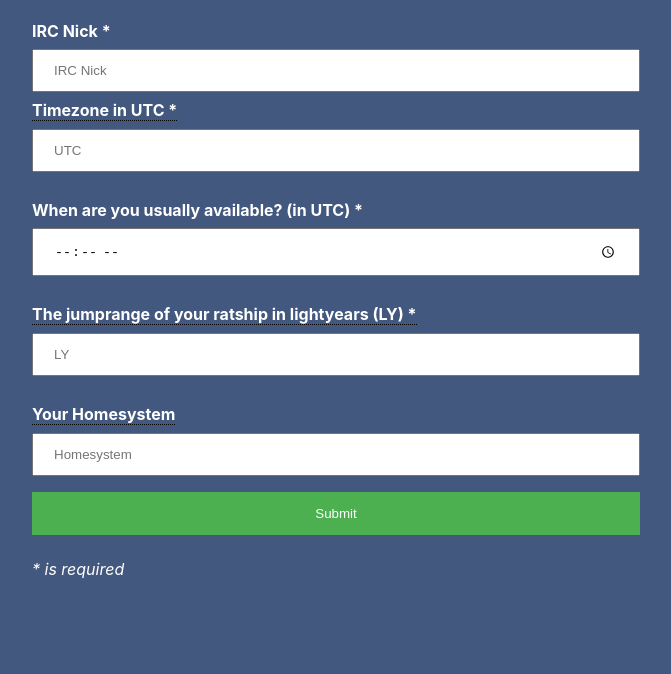
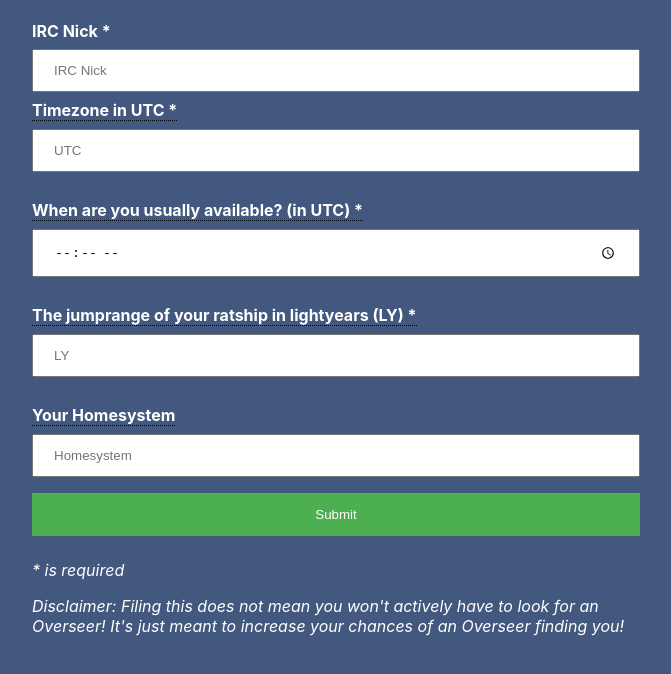
Before and after one commit to Worthy-Alpaca/drillform, a React (Create React App) app: page / in a window 1280 px wide. Shown: the top 674 px of the page, without its empty margins (304-975 px from the left). Built offline with nearby package versions, Linux system fonts and the light colour scheme.

Commit message:
added disclaimer and additional tooltip

```diff
--- a/src/App.js
+++ b/src/App.js
@@ -143,7 +143,7 @@ class App extends Component {
             <input id="input2" type="number" placeholder="UTC" maxLength="3" min="-12" max="12" name="timezone" onChange={this._handleChange} required />
             <br/>
             <br/>
-            <label htmlFor="availability"><b style={{ color: "white" }}>When are you usually available? (in UTC) *</b></label>
+            <label htmlFor="availability"><b className="tooltip" style={{ color: "white" }}>When are you usually available? (in UTC) *<span className="tooltiptext">This is military time. Example: 1pm is 13:00</span></b></label>
             <br/>
             <input id="input5" type="time" placeholder="Your availability" name="availability" onChange={this._handleChange} />
             <br/>
@@ -158,6 +158,7 @@ class App extends Component {
 
             <button onClick={this.handleFormSubmit}>Submit</button>
             <p style={{ color: "white" }}><i>* is required</i></p>
+            <p style={{ color: "white" }}><i>Disclaimer: Filing this does not mean you won't actively have to look for an Overseer! It's just meant to increase your chances of an Overseer finding you!</i></p>
 
           </div>
         </form>
```
